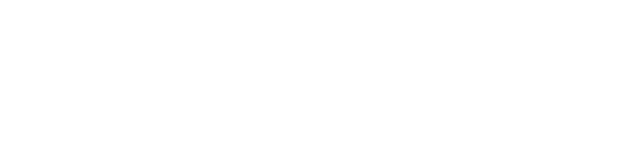
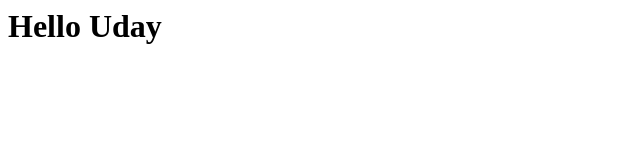
Before and after one commit to uday2305/ES6Learnings, a plain HTML site: page index.html in a window 1280 px wide. Shown: the whole page, without its empty margins (0-640 px from the left). Drawn offline with Linux system fonts and the light colour scheme.

Commit message:
modifications of Index.html

```diff
--- a/index.html
+++ b/index.html
@@ -1,2 +1,5 @@
 <html>
+<body>
+  <h1>Hello Uday</h1>
+</body>
 </html>
```
